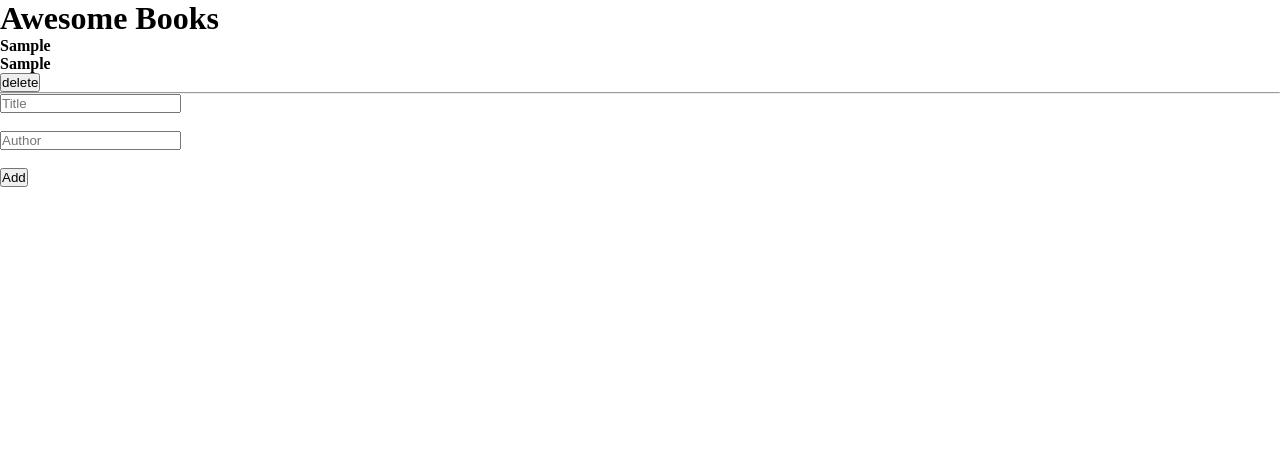
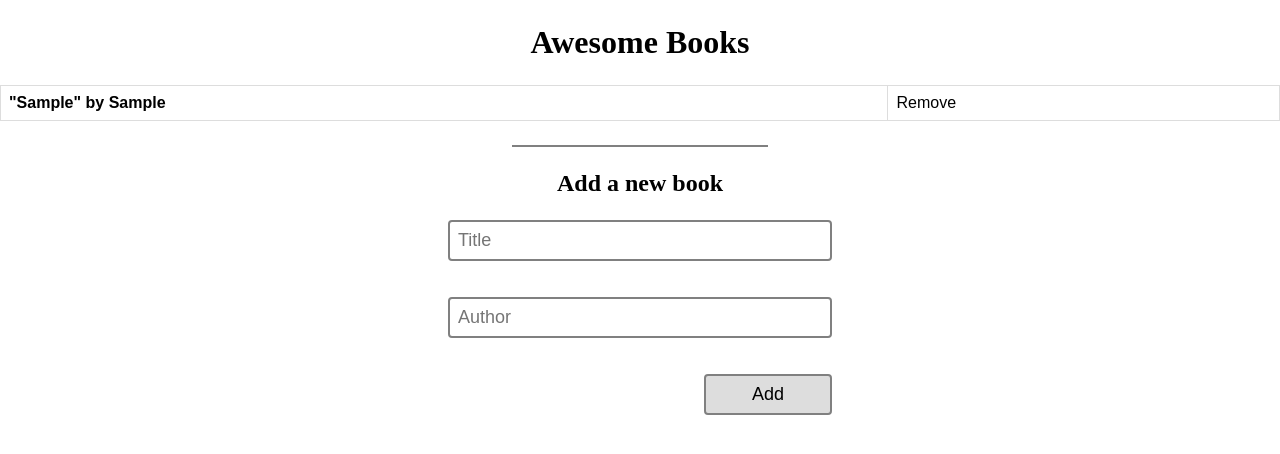
Before and after one commit to ndikumanaisaie/awesome-books, a website: page index.html in a window 1280 px wide. Both pictures are taken after typing "Sample", "Sample" into the empty fields and a click on the button "Add". Drawn offline with Linux system fonts and the light colour scheme.

Commit message:
add book table and styles and

```diff
--- a/index.html
+++ b/index.html
@@ -17,6 +17,10 @@
     <div class="book-list" id="book-list">
 
     </div>
+    <div class="grey-rule">
+    </div>
+
+    <p class="new-book">Add a new book</p>
     <form action="#" id="form">
       <label for="book-title"></label>
       <input type="text" id="book-title" placeholder="Title" /> <br><br>
--- a/main.js
+++ b/main.js
@@ -4,14 +4,16 @@ class Books {
     this.title = title;
     this.author = author;
 
-    this.newDiv = document.createElement('div');
+    this.table = document.createElement('table');
+    this.tbody = document.createElement('tbody');
     this.myForm = document.getElementById('form');
     this.bookList = document.getElementById('book-list');
-    this.newDiv.classList.add('mylist');
-    this.bookList.appendChild(this.newDiv);
+    this.table.classList.add('mylist');
+    this.table.appendChild(this.tbody);
+    this.bookList.appendChild(this.table);
     this.addBtn = document.getElementById('btn');
 
-    this.bookData = (localStorage.getItem('book') !== null) ? JSON.parse(localStorage.getItem('book')) : [];
+    this.bookData = [];
   }
 
   newBook() {
@@ -27,24 +29,25 @@ class Books {
 
       this.bookData.push(data);
       localStorage.setItem('book', JSON.stringify(this.bookData));
-      this.newDiv.innerHTML += `<div>
-              <p><strong>${data.bookTitle}</strong></p>
-              <p><strong>${data.bookAuthor}</strong></p>
-              <button class="remove">delete</button>
-              <hr/>
-              </div>`;
+      this.tbody.innerHTML += `<tr>
+              <td>
+                <strong>"${data.bookTitle}"</strong>
+                <span><strong>by ${data.bookAuthor}</strong></span>
+              </td>
+              <td class="remove">Remove</td>
+              </tr>`;
       this.myForm.reset();
     });
   }
 
   removeBook() {
-    this.newDiv.addEventListener('click', (e) => {
+    this.tbody.addEventListener('click', (e) => {
       if (e.target.classList.contains('remove')) {
         const list = e.target.parentElement;
         const bookTitle = list.childNodes[4].value;
         const remain = this.bookData.filter((book) => book.bookTitle !== bookTitle);
         localStorage.setItem('book', JSON.stringify(remain));
-        this.newDiv.removeChild(list);
+        this.tbody.removeChild(list);
       }
     });
   }
@@ -54,12 +57,13 @@ class Books {
       if (localStorage.getItem('book')) {
         const books = JSON.parse(localStorage.getItem('book'));
         books.forEach((data) => {
-          this.newDiv.innerHTML += `<div>
-                <p><strong>${data.bookTitle}</strong></p>
-                <p><strong>${data.bookAuthor}</strong></p>
-                <button class="remove">delete</button>
-                <hr/>
-                </div>`;
+          this.tbody.innerHTML += `<tr>
+          <td>
+            <strong>"${data.bookTitle}"</strong>
+            <span><strong>by ${data.bookAuthor}</strong></span>
+          </td>
+          <td class="remove">Remove</td>
+          </tr>`;
           this.bookData.push(books);
         });
       }
--- a/styles.css
+++ b/styles.css
@@ -3,3 +3,75 @@
   margin: 0;
   padding: 0;
 }
+
+.book-list {
+  text-align: center;
+}
+
+h1 {
+  margin: 24px auto;
+  text-align: center;
+}
+
+table {
+  font-family: arial, sans-serif;
+  border-collapse: collapse;
+  width: 100vw;
+}
+
+td,
+th {
+  border: 1px solid rgb(221, 221, 221);
+  text-align: left;
+  padding: 8px;
+}
+
+/* .remove {
+  border: 2px solid grey;
+  padding: 6px;
+  cursor: pointer;
+} */
+
+tr:nth-child(even) {
+  background-color: rgb(221, 221, 221);
+}
+
+.grey-rule {
+  border-bottom: 2px solid grey;
+  width: 20%;
+  margin: 24px auto;
+}
+
+.new-book {
+  text-align: center;
+  margin: 24px auto;
+  font-weight: bold;
+  font-size: 24px;
+  line-height: 25px;
+}
+
+form {
+  display: flex;
+  flex-direction: column;
+  align-items: center;
+}
+
+#book-title,
+#author {
+  border: 2px solid grey;
+  padding: 8px;
+  border-radius: 4px;
+  width: 30%;
+  font-size: 18px;
+}
+
+.btn {
+  width: 10%;
+  padding: 8px;
+  border: 2px solid grey;
+  background-color: rgb(221, 221, 221);
+  font-size: 18px;
+  flex: auto;
+  border-radius: 4px;
+  margin-right: -20%;
+}
```
